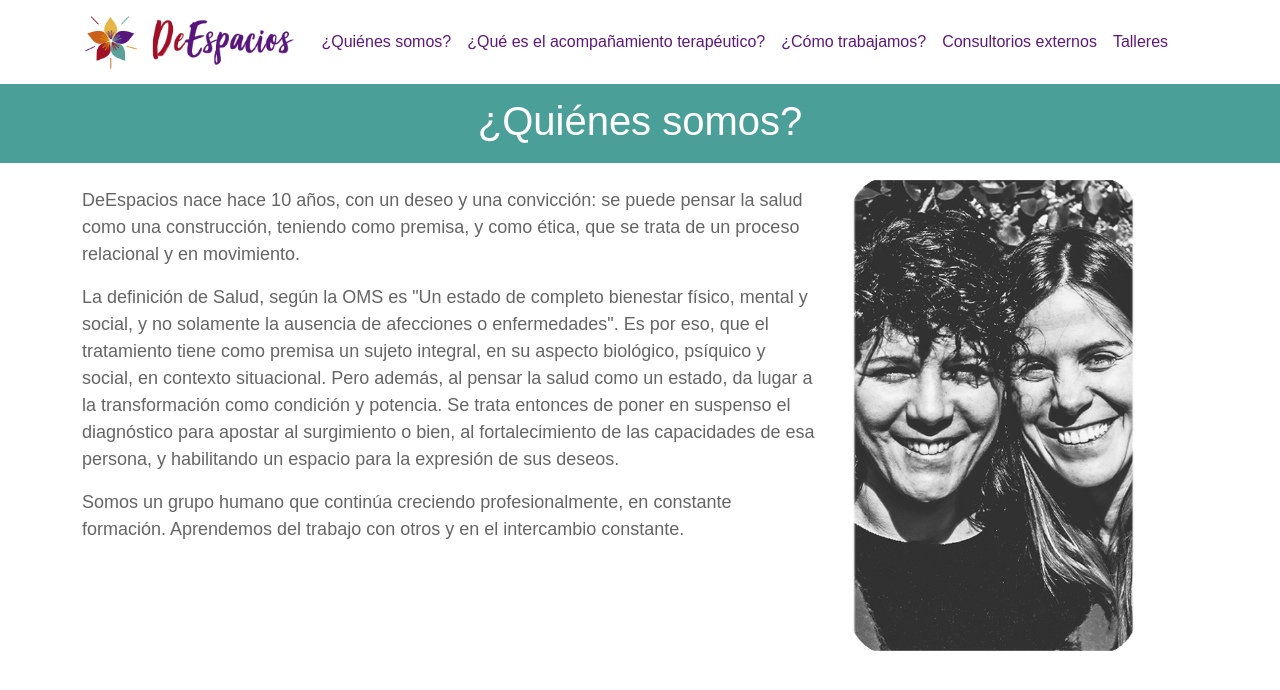
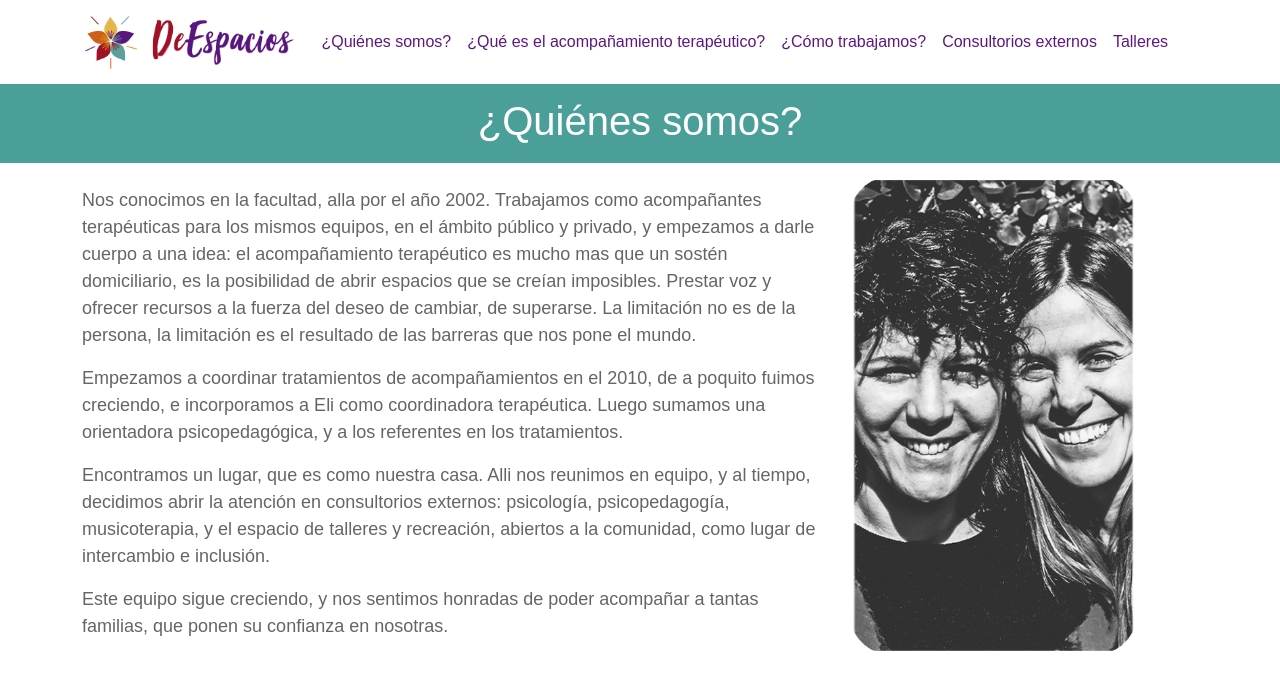
Before and after one commit to hslavich/deespacios, a React (Create React App) app: page /quienes-somos in a window 1280 px wide. Shown: the top 690 px of the page. Built offline with nearby package versions, Linux system fonts and the light colour scheme.

Commit message:
Update text

```diff
--- a/src/App.scss
+++ b/src/App.scss
@@ -10,3 +10,7 @@
   text-align: left;
   color: rgb(101, 101, 101);
 }
+
+.text-violet {
+  color: rgb(94, 24, 125);
+}
--- a/src/components/consultorios/consultorios.js
+++ b/src/components/consultorios/consultorios.js
@@ -19,28 +19,24 @@ const Consultorios = () => (
 );
 
 const text = (
-  <>
-    <p>
-      Actualmente nos encontramos en un nuevo espacio físico, recientemente
-      inaugurado, donde llevamos adelante la supervisión de 30 casos de
-      Acompañamiento Terapéutico (distribuidos en CABA, Zona Sur y ampliando
-      recientemente a Zona Norte) Nuestro Centro funciona como un Espacio
-      Psicológico Integral donde trabajamos desde diferentes disciplinas y
-      abordamos múltiples problemáticas. Los otros tipos de tratamientos que
-      ofrecemos son: TERAPIA PSICOLÓGICA INDIVIDUAL Dirigido a niños,
-      adolescentes y adultos. La posibilidad de un espacio individual, de
-      escucha, de respeto y reflexión, permite dar lugar a la tramitación de
-      angustias, ansiedades, miedos, e inhibiciones. Teniendo como faro, el
-      deseo del Sujeto. Se trata que por medio de la palabra, en el espacio con
-      el otro, emerja algo de la subjetividad del paciente, generando un cierto
-      bienestar psíquico. ESPACIO TERAPIA GRUPAL Es un espacio de Taller
-      quincenal donde de manera grupal se abordar las problemáticas referidas a
-      convivir con un familiar con CUD. Se hará lazo a través de dichas
-      problemáticas, funcionando la terapéutica grupal en tanto identificaciones
-      con otros. Es esperable que las familias se sientan solas al momento de
-      escuchar varias indicaciones de tratamientos o aspectos a abordar.
-    </p>
-  </>
+  <ol>
+    <li>
+      Terapia Psicológica Individual: dirigido a niños, adolescentes y adultos
+    </li>
+    <li>Psicopedagogía</li>
+    <li>Musicoterapia</li>
+    <li>Orientación a Padres y Madres. Individual o grupal</li>
+    <li>Psiquiatría: Dirigido a adolescentes y adultos</li>
+    <li>
+      Talleres grupales: para niños y niñas, adolescentes y adultos. De juego.
+      De musica. De estimulación cognitiva. (Ver mas detalles en sección
+      novedades).
+    </li>
+    <li>
+      Taller de Orientación Vocacional: Grupal. Virtual. Dirigido a púberes y
+      adolescentes.
+    </li>
+  </ol>
 );
 
 export default Consultorios;
--- a/src/components/index/index.js
+++ b/src/components/index/index.js
@@ -13,10 +13,9 @@ import "./index.scss";
 const Index = () => (
   <div className="Index">
     <>
-      <Container fluid className="px-0">
+      <Container fluid className="">
         <Row>
-          <img className="banner w-100" src={banner} alt="banner" />
-        </Row>
+          <img className="banner" src={banner} alt="banner" />
 
           <Container fluid className="title-container">
             <Container>
@@ -35,35 +34,25 @@ const Index = () => (
               </Row>
             </Container>
           </Container>
+        </Row>
 
         <Row>
           <Col lg={6} className="px-0">
             <img className="img-fluid" src={home} alt="home" />
           </Col>
-          <Col className="section-text">
-            <h2 className="text-start">¿Quiénes somos?</h2>
+          <Col lg={6} className="section-text">
+            <h2 className="text-start mb-3">¿Quiénes somos?</h2>
             <p className="text-start">
-              DeEspacios nace hace 10 años, con un deseo y una convicción: se
-              puede pensar la salud como una construccion. teniendo como
-              premisa. v como etica. que se trata de un procesc relacional y en
-              movimiento.
+              <span className="fw-semibold text-violet">DeEspacios</span> nace
+              en el 2010, y desde entonces acompañamos a mas de 80 familias. La
+              confianza y el trabajo en equipo son lo que nos sostiene desde
+              hace mas de 12 años. Buscamos revolucionar la forma de trabajar en
+              salud, con la convicción de que se trata de una construcción, un
+              proceso relacional y en movimiento.
             </p>
             <p className="text-start">
-              La definición de Salud, según la OMS es "Un estado de completo
-              bienestar físico, mental y social, y no solamente la ausencia de
-              afecciones o enfermedades". Es por eso, que el tratamiento tiene
-              como premisa un sujeto integral, en su aspecto biológico, psíquico
-              y social, en contexto situacional. Pero además, al pensar la salud
-              como un estado, da lugar a la transformación como condición y
-              potencia. Se trata entonces de poner en suspenso el diagnóstico
-              para apostar al surgimiento o bien, al fortalecimiento de las
-              capacidades de esa persona, y habilitando un espacio para la
-              expresión de sus deseos.
-            </p>
-            <p className="text-start">
-              Somos un grupo humano que continúa creciendo profesionalmente, en
-              constante formación. Aprendemos del trabajo con otros y en el
-              intercambio constante.
+              Somos un equipo que continúa creciendo profesional y humanamente.
+              Aprendemos del trabajo con otros y en el intercambio constante.
             </p>
           </Col>
         </Row>
--- a/src/components/index/index.scss
+++ b/src/components/index/index.scss
@@ -4,6 +4,9 @@
   .banner {
     max-height: 330px;
     min-height: 200px;
+    object-fit: cover;
+    object-position: 80%;
+    padding: 0;
   }
 
   .title-container {
--- a/src/components/somos/somos.js
+++ b/src/components/somos/somos.js
@@ -26,25 +26,31 @@ const Somos = () => (
 const text = (
   <>
     <p>
-      DeEspacios nace hace 10 años, con un deseo y una convicción: se puede
-      pensar la salud como una construcción, teniendo como premisa, y como
-      ética, que se trata de un proceso relacional y en movimiento.
+      Nos conocimos en la facultad, alla por el año 2002. Trabajamos como
+      acompañantes terapéuticas para los mismos equipos, en el ámbito público y
+      privado, y empezamos a darle cuerpo a una idea: el acompañamiento
+      terapéutico es mucho mas que un sostén domiciliario, es la posibilidad de
+      abrir espacios que se creían imposibles. Prestar voz y ofrecer recursos a
+      la fuerza del deseo de cambiar, de superarse. La limitación no es de la
+      persona, la limitación es el resultado de las barreras que nos pone el
+      mundo.
     </p>
     <p>
-      La definición de Salud, según la OMS es "Un estado de completo bienestar
-      físico, mental y social, y no solamente la ausencia de afecciones o
-      enfermedades". Es por eso, que el tratamiento tiene como premisa un sujeto
-      integral, en su aspecto biológico, psíquico y social, en contexto
-      situacional. Pero además, al pensar la salud como un estado, da lugar a la
-      transformación como condición y potencia. Se trata entonces de poner en
-      suspenso el diagnóstico para apostar al surgimiento o bien, al
-      fortalecimiento de las capacidades de esa persona, y habilitando un
-      espacio para la expresión de sus deseos.
+      Empezamos a coordinar tratamientos de acompañamientos en el 2010, de a
+      poquito fuimos creciendo, e incorporamos a Eli como coordinadora
+      terapéutica. Luego sumamos una orientadora psicopedagógica, y a los
+      referentes en los tratamientos.
     </p>
     <p>
-      Somos un grupo humano que continúa creciendo profesionalmente, en
-      constante formación. Aprendemos del trabajo con otros y en el intercambio
-      constante.
+      Encontramos un lugar, que es como nuestra casa. Alli nos reunimos en
+      equipo, y al tiempo, decidimos abrir la atención en consultorios externos:
+      psicología, psicopedagogía, musicoterapia, y el espacio de talleres y
+      recreación, abiertos a la comunidad, como lugar de intercambio e
+      inclusión.
+    </p>
+    <p>
+      Este equipo sigue creciendo, y nos sentimos honradas de poder acompañar a
+      tantas familias, que ponen su confianza en nosotras.
     </p>
   </>
 );
--- a/src/components/trabajamos/trabajamos.js
+++ b/src/components/trabajamos/trabajamos.js
@@ -16,23 +16,35 @@ const Trabajamos = () => (
       </Row>
     </Container>
     <Title text="Donde trabaja un AT?"></Title>
+    <Container>
+      <Row>
+        <Col className="section-text py-4">
+          <ul>
+            <li>Domicilio</li>
+            <li>En el espacio público</li>
+            <li>Instituciones educativas o CETs</li>
+            <li>Centros de Día</li>
+            <li>Procesos de internación</li>
+          </ul>
+        </Col>
+      </Row>
+    </Container>
   </>
 );
 
 const text = (
   <>
     <p>
-      Cuando de Acompañamiento se trata, se toma la admisión de un paciente y el
-      equipo coordinador evalúa el tratamiento que necesita esa demanda, el
-      abordaje posterior sería el resultado de un tipo de pensamiento
-      horizontal, transversal, logrado a través del debate y la reflexión, con
-      ideas de intervención construidas entre todos los ATs que forman parte del
-      equipo. Dicho espacio de reflexión y de elaboración de estrategias se da
-      en el marco de Supervisiones Grupales, separadas por caso, coordinadas por
-      quienes dirigen dicho espacio. Las mismas suceden de manera mensual. Cada
-      intervención que sugiera alguna modificación del tratamiento, se piensa en
-      conjunto con los terapeutas que trabajan con dicho paciente, y
-      posteriormente se elevan dichas
+      Si ya tenes la indicacion del profesional, acordamos una entrevista y
+      hacemos la admisión. Evaluamos el tratamiento mas conveniente y lo
+      presentamos en un plan de objetivos. Presentamos los papeles en la obra
+      social, y una vez que se autorice, empezamos a trabajar.
+    </p>
+    <p>
+      Tenemos una planilla de datos, donde podes escribir todo lo que creas
+      necesario que sepamos, un consentimiento informado, y un documento donde
+      se explica cómo es el mecanismo administrativo para la presentación de la
+      documentación, y la facturación mensual.
     </p>
   </>
 );
```
Also changed, not shown: src/components/terapeutico/terapeutico.js (+54 -19 lines). Lines whose indentation alone changed are shown as unchanged.
